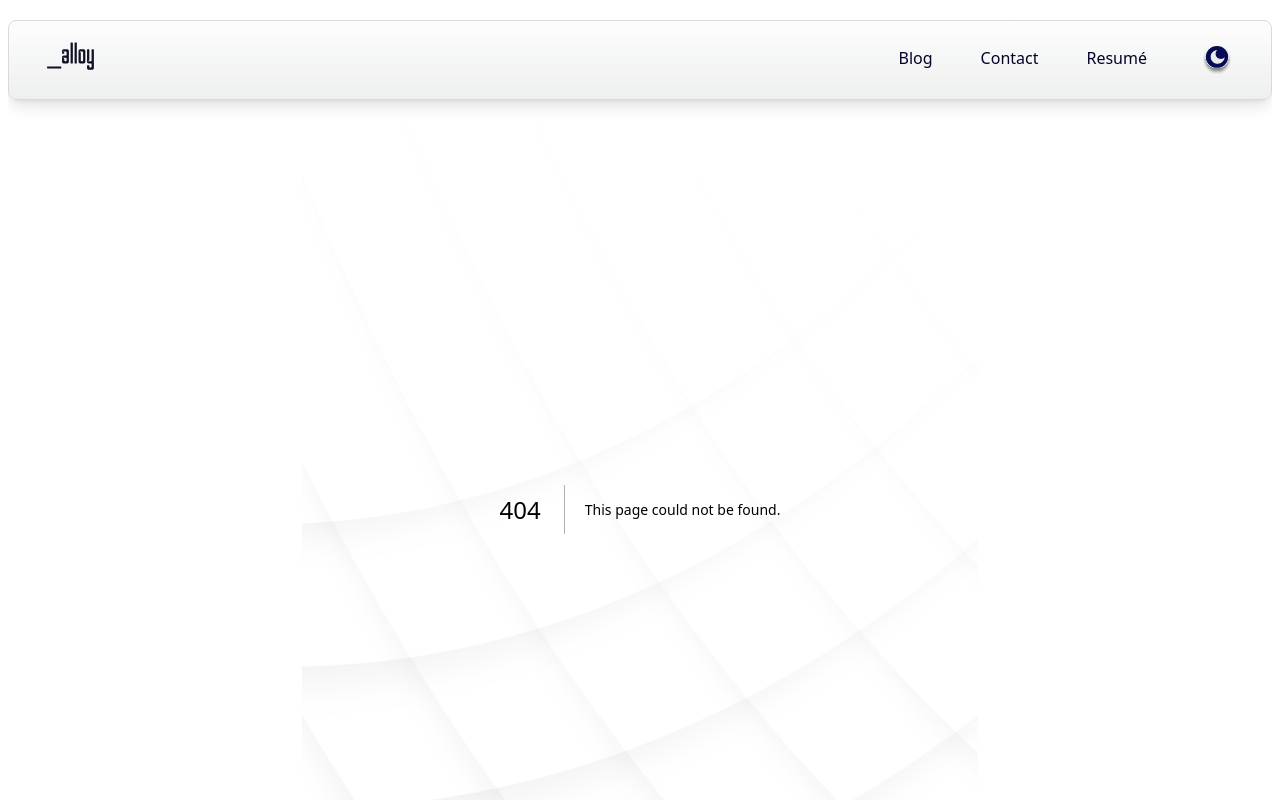
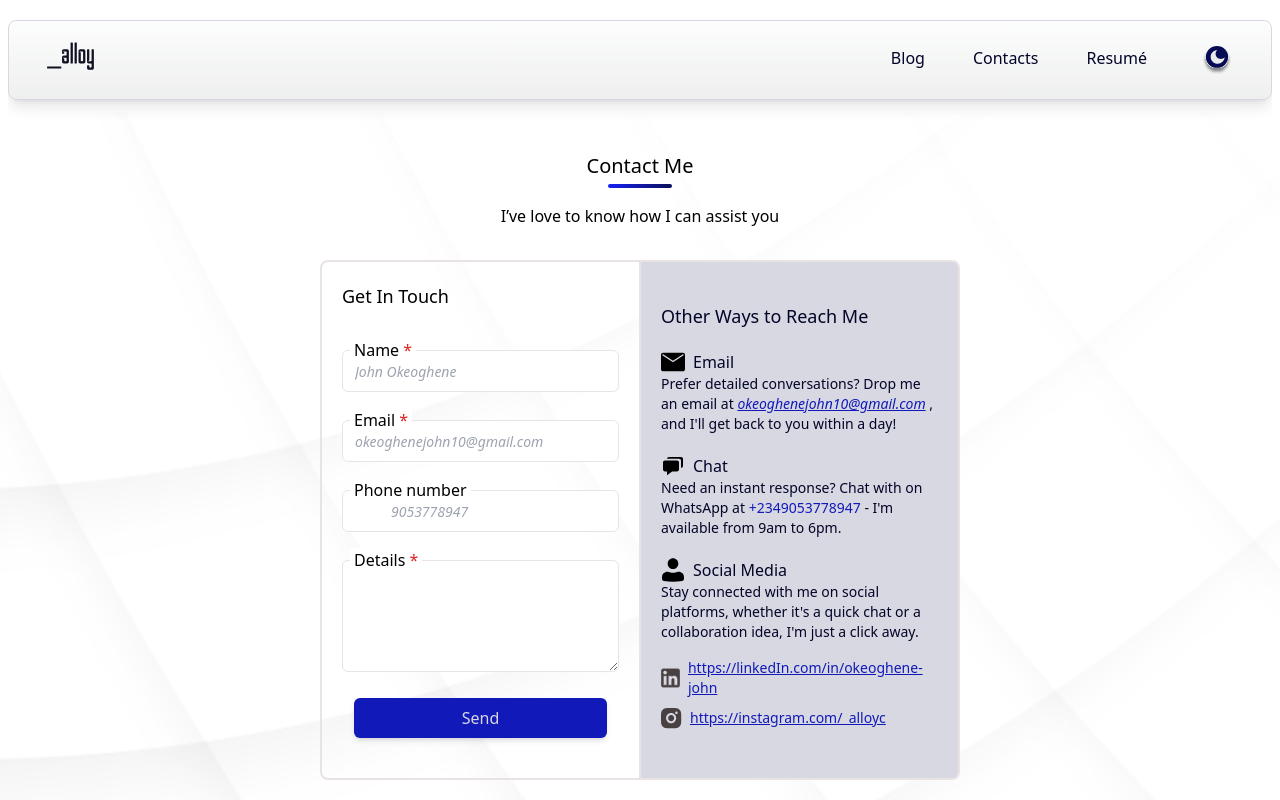
Before and after one commit to AlloyC/alloyc, a Next.js app: page /contacts in a window 1280 px wide. Before the commit this address had no page. Built offline with nearby package versions, Linux system fonts and the light colour scheme.

Commit message:
added scroll behaviour and contact page

```diff
--- a/src/app/components/sections/AboutMe.tsx
+++ b/src/app/components/sections/AboutMe.tsx
@@ -1,22 +1,32 @@
-import React from 'react'
-import SectionHeader from '../utils/SectionHeader'
+import React from "react";
+import SectionHeader from "../utils/SectionHeader";
 
 function AboutMe() {
   return (
-    <div className='px-3 space-y-5'>
-      <div className='flex md:justify-start'>
-      <SectionHeader text='Get to Know me' />
-          </div>
-          <div className='flex flex-col md:flex-row md:gap-10 lg:gap-5 gap-2 leading-7 md:px-4 text-pretty md:text-balance justify-center max-w-screen-[1000px]'>
-              <p className='md:w-6/12 lg:w-full'>
-              Hi, I’m John Okeoghene, a self-taught <span className='text-dark-blue dark:text-light-blue-DM'>front-end developer</span> passionate about creating impactful digital solutions. My journey into web development stems from a lifelong curiosity about how things work, from dissecting broken radios as a kid to building innovative projects like a hands-free flashlight.
-              </p>
-              <p className='md:w-5/12 lg:w-full'>
-              Over the years, I’ve honed my skills by collaborating with senior developers and UI/UX designers, contributing to efficient and user-centered projects. For me, tech isn’t just a field, it’s a tool to solve real-world problems creatively.
-              </p>
-          </div>
-    </div>
-  )
+    <section id="about-me" className="px-3 space-y-5">
+      <div className="flex md:justify-start">
+        <SectionHeader text="Get to Know me" />
+      </div>
+      <div className="flex flex-col md:flex-row md:gap-10 lg:gap-5 gap-2 leading-7 md:px-4 text-pretty md:text-balance justify-center max-w-screen-[1000px]">
+        <p className="md:w-6/12 lg:w-full">
+          Hi, I’m John Okeoghene, a self-taught{" "}
+          <span className="text-dark-blue dark:text-light-blue-DM">
+            front-end developer
+          </span>{" "}
+          passionate about creating impactful digital solutions. My journey into
+          web development stems from a lifelong curiosity about how things work,
+          from dissecting broken radios as a kid to building innovative projects
+          like a hands-free flashlight.
+        </p>
+        <p className="md:w-5/12 lg:w-full">
+          Over the years, I’ve honed my skills by collaborating with senior
+          developers and UI/UX designers, contributing to efficient and
+          user-centered projects. For me, tech isn’t just a field, it’s a tool
+          to solve real-world problems creatively.
+        </p>
+      </div>
+    </section>
+  );
 }
 
-export default AboutMe
+export default AboutMe;
--- /dev/null
+++ b/src/app/components/sections/ContactCard.tsx
@@ -0,0 +1,132 @@
+import React from "react";
+import Image from "next/image";
+import EmailIcon from "../../../../public/assets/icons/email.svg";
+import ChatIcon from "../../../../public/assets/icons/chat.svg";
+import SocialMedia from "../../../../public/assets/icons/user.svg";
+import Instagram from "../../../../public/assets/icons/instagram.svg";
+import LinkedIn from "../../../../public/assets/icons/linkedin.svg";
+import Link from "next/link";
+
+function ContactCard() {
+  return (
+    <div className="flex flex-col gap-4 md:gap-0 md:flex-row ">
+      <form
+        action=""
+        className="w-80 p-5 order-2 md:order-1 md:border-r-[1px] border-2 rounded-lg md:rounded-r-none border-gray"
+      >
+        <h3 className="mb-5 font-medium text-lg">Get In Touch</h3>
+        <div className="space-y-2">
+          <div className="pt-5 relative">
+            <label htmlFor="name">
+              <span className="absolute top-2 left-2 px-1 bg-white dark:bg-dark-theme">
+                Name <span className="text-red-600">*</span>
+              </span>
+            </label>
+            <input
+              type="text"
+              name="name"
+              className="py-2 px-3 dark:bg-dark-theme rounded-md border border-gray w-full placeholder:italic placeholder:text-sm"
+              placeholder="John Okeoghene"
+            />
+          </div>
+          <div className="pt-5 relative">
+            <label htmlFor="Email">
+              <span className="absolute top-2 left-2 px-1 bg-white dark:bg-dark-theme">
+                Email <span className="text-red-600">*</span>
+              </span>
+            </label>
+            <input
+              type="text"
+              name="Email"
+              className="py-2 px-3 dark:bg-dark-theme rounded-md border border-gray w-full placeholder:italic placeholder:text-sm"
+              placeholder="okeoghenejohn10@gmail.com"
+            />
+          </div>
+          <div className="pt-5 relative">
+            <label htmlFor="Phone number">
+              <span className="absolute top-2 left-2 px-1 bg-white dark:bg-dark-theme">
+                Phone number
+              </span>
+            </label>
+            <input
+              type="number"
+              name="Phone number"
+              className="py-2 pl-12 pr-3 dark:bg-dark-theme rounded-md border border-gray w-full placeholder:italic appearance-none placeholder:text-sm [&::-webkit-outer-spin-button]:appearance-none [&::-webkit-inner-spin-button]:appearance-none"
+              placeholder="9053778947"
+            />
+          </div>
+          <div className="pt-5 relative">
+            <label htmlFor="details">
+              <span className="absolute top-2 left-2 px-1 bg-white dark:bg-dark-theme">
+                Details <span className="text-red-600">*</span>
+              </span>
+            </label>
+            <textarea
+              name="details"
+              className="py-2 px-3 dark:bg-dark-theme min-h-28 rounded-md border border-gray w-full placeholder:italic placeholder:text-sm"
+            />
+          </div>
+          <div className="flex px-3 pt-3 pb-5">
+            <button className="w-full bg-dark-blue dark:bg-light-blue shadow-md font-medium text-light-gray py-2 rounded-md">
+              Send
+            </button>
+          </div>
+        </div>
+      </form>
+      <div className="w-80 p-5 pt-10 order-1 md:order-2 border-2 md:border-l-[1px] md:rounded-l-none rounded-lg border-gray flex flex-col gap-5 bg-light-gray text-dark-purplish-blue">
+        <h3 className="font-medium text-lg">Other Ways to Reach Me</h3>
+        <div className="">
+          <div className="flex gap-2 items-center">
+            <Image src={EmailIcon} className="w-6 h-5" alt="email me" />
+            <span className="font-medium">Email</span>
+          </div>
+          <p className="text-sm">
+            Prefer detailed conversations? Drop me an email at{" "}
+            <a
+              className="text-dark-blue dark:text-light-blue underline italic"
+              href="mailto:okeoghenejohn10@gmail.com"
+            >
+              okeoghenejohn10@gmail.com
+            </a>{" "}
+            , and I&apos;ll get back to you within a day!
+          </p>
+        </div>
+        <div>
+          <div className="flex gap-2 items-center">
+            <Image src={ChatIcon} className="w-6 h-6" alt="whatsapp" />
+            <span className="font-medium">Chat</span>
+          </div>
+          <p className="text-sm">
+            Need an instant response? Chat with on WhatsApp at{" "}
+            <Link href={"https://wa.me/qr/YFOKYWR5R7PCN1"} className="text-dark-blue dark:text-light-blue">
+              +2349053778947
+            </Link>{" "}
+            - I&apos;m available from 9am to 6pm.
+          </p>
+        </div>
+        <div>
+          <div className="flex gap-2 items-center">
+            <Image src={SocialMedia} className="w-6 h-6" alt="socials" />
+            <span className="font-medium">Social Media</span>
+          </div>
+          <p className="text-sm">
+            Stay connected with me on social platforms, whether it&apos;s a
+            quick chat or a collaboration idea, I&apos;m just a click away.
+          </p>
+          <div className="mt-4 space-y-1">
+            <a href="https://linkedIn.com/in/okeoghene-john" className="inline-flex gap-2 text-sm underline text-dark-blue dark:text-light-blue">
+              <Image src={LinkedIn} alt="linkedIn" className="filter invert" />
+              https://linkedIn.com/in/okeoghene-john
+            </a>
+            <a href="https://instagram.com/_alloyc" className="inline-flex gap-2 text-sm underline text-dark-blue dark:text-light-blue">
+              <Image src={Instagram} className="filter invert" alt="instagram" />
+              https://instagram.com/_alloyc
+            </a>
+          </div>
+        </div>
+      </div>
+    </div>
+  );
+}
+
+export default ContactCard;
--- a/src/app/components/sections/Footer.tsx
+++ b/src/app/components/sections/Footer.tsx
@@ -10,7 +10,7 @@ import Link from "next/link";
 function Footer() {
   const year = new Date().getFullYear();
   return (
-    <footer className="bg-footer-gradient dark:bg-dark-footer-gradient min-h-60 w-full px-10 pt-5 pb-3 ">
+    <footer className="bg-footer-gradient dark:bg-dark-footer-gradient min-h-60 max-w-screen-xl w-screen px-10 pt-5 pb-3 ">
       <div className="flex flex-col md:flex-row w-full mt-7 text-light-gray md:items-baseline">
         <div className="max-w-96 mx-auto">
           <Image src={Logo} className="w-12 mb-6" alt="_alloy" />
@@ -32,27 +32,58 @@ function Footer() {
           <h5 className="font-medium">Links</h5>
           <ul className="grid grid-cols-2 max-w-80 mt-4">
             <li>
-              <Link className="hover:scale-105 hover:font-medium" href={"/"}>Home</Link>
-            </li>
-            <li>
-              <Link className="hover:scale-105 hover:font-medium" href={"#about-me"}>About me</Link>
-            </li>
-            <li>
-              <Link className="hover:scale-105 hover:font-medium" href={"/blog"}>Blog</Link>
-            </li>
-            <li>
-              <Link className="hover:scale-105 hover:font-medium" href={"/resume"} download={true}>
-              Resumé
+              <Link className="hover:scale-105 hover:font-medium" href={"/"}>
+                Home
               </Link>
             </li>
             <li>
-              <Link className="hover:scale-105 hover:font-medium" href={"#projects"}>Projects</Link>
+              <Link
+                className="hover:scale-105 hover:font-medium"
+                href={"#about-me"}
+              >
+                About me
+              </Link>
             </li>
             <li>
-              <Link className="hover:scale-105 hover:font-medium" href={"#skills"}>Skills</Link>
+              <Link
+                className="hover:scale-105 hover:font-medium"
+                href={"/blog"}
+              >
+                Blog
+              </Link>
             </li>
             <li>
-              <Link className="hover:scale-105 hover:font-medium" href={"/contact"}>Contact</Link>
+              <a
+                className="hover:scale-105 hover:font-medium"
+                href={"/assets/pdf/Okeoghene-John-web-developer-resume.pdf"}
+                download={"Okeoghe_John_Resumé.pdf"}
+              >
+                Resumé
+              </a>
+            </li>
+            <li>
+              <Link
+                className="hover:scale-105 hover:font-medium"
+                href={"#projects"}
+              >
+                Projects
+              </Link>
+            </li>
+            <li>
+              <Link
+                className="hover:scale-105 hover:font-medium"
+                href={"#skills"}
+              >
+                Skills
+              </Link>
+            </li>
+            <li>
+              <Link
+                className="hover:scale-105 hover:font-medium"
+                href={"/contacts"}
+              >
+                Contact
+              </Link>
             </li>
           </ul>
         </div>
@@ -60,16 +91,16 @@ function Footer() {
       <div className="hidden md:flex flex-col md:flex-row w-full mt-7 text-light-gray md:items-baseline">
         <div className="max-w-96 py-2 mx-auto w-full inline-flex gap-2 items-center">
           <div className="w-28 border-t border-light-gray opacity-65"></div>
-          <Link href={""}>
+          <Link href={"https://wa.me/qr/YFOKYWR5R7PCN1"}>
             <Image src={Whatsapp} className="w-4" alt="whatsaspp" />
           </Link>
-          <Link href={""}>
+          <Link href={"https://instagram.com/_alloyc"}>
             <Image src={Instagram} className="w-4" alt="Instagram" />
           </Link>
-          <Link href={""}>
+          <Link href={"https://linkedIn.com/in/okeoghene-john"}>
             <Image src={LinkedIn} className="w-4" alt="linkedIn" />
           </Link>
-          <Link href={""}>
+          <Link href={"https://github.com/AlloyC"}>
             <Image src={GitHub} className="w-4" alt="github" />
           </Link>
         </div>
@@ -77,16 +108,16 @@ function Footer() {
       </div>
       <div className="max-w-96 md:hidden py-2 mt-5 mx-auto w-full inline-flex gap-2 items-center">
         <div className="w-28 border-t border-light-gray opacity-65"></div>
-        <Link href={""}>
+        <Link href={"https://wa.me/qr/YFOKYWR5R7PCN1"}>
           <Image src={Whatsapp} className="w-4" alt="whatsaspp" />
         </Link>
-        <Link href={""}>
+        <Link href={"https://instagram.com/_alloyc"}>
           <Image src={Instagram} className="w-4" alt="Instagram" />
         </Link>
-        <Link href={""}>
+        <Link href={"https://linkedIn.com/in/okeoghene-john"}>
           <Image src={LinkedIn} className="w-4" alt="linkedIn" />
         </Link>
-        <Link href={""}>
+        <Link href={"https://github.com/AlloyC"}>
           <Image src={GitHub} className="w-4" alt="github" />
         </Link>
       </div>
--- a/src/app/components/sections/Hero.tsx
+++ b/src/app/components/sections/Hero.tsx
@@ -2,6 +2,7 @@ import React from "react";
 
 import { Roboto } from "next/font/google";
 import Button from "../utils/Button";
+import Link from "next/link";
 
 const roboto = Roboto({
   weight: "700",
@@ -9,8 +10,9 @@ const roboto = Roboto({
 });
 
 function Hero() {
+
   return (
-    <div className={`bg-hero dark:bg-dark-hero bg-cover bg-left-bottom flex flex-col px-5 py-8 lg:px-12 lg:py-16 gap-5 w-full rounded-lg dark:text-light-gray text-dark-purplish-blue font-medium`}>
+    <section className={`bg-hero dark:bg-dark-hero bg-cover bg-left-bottom flex flex-col px-5 py-8 lg:px-12 lg:py-16 gap-5 w-full rounded-lg dark:text-light-gray text-dark-purplish-blue font-medium`}>
       <h1 className={`${roboto} text-2xl md:text-3xl lg:text-4xl max-w-96 lg:max-w-[480px] py-2`}>
         Hey there, I’m Oke and I am a{" "}
         <span className="text-light-blue dark:text-light-blue-DM">front-end developer</span>
@@ -21,18 +23,20 @@ function Hero() {
         you want to be. Let’s turn your goals into a reality.
       </p>
       <div className="mt-5 flex gap-5">
-        <Button
+        {/* <Button
           btnFunction={() => console.log("clicked")}
           solid={false}
           text="See my works"
-        />
-        <Button
+        /> */}
+        {/* <Button
           btnFunction={() => console.log("clicked")}
           solid={true}
           text="Contact Me"
-        />
+        /> */}
+        <Link href={'#projects'} className={`border-2 border-dark-blue dark:border-light-blue-DM text-dark-blue dark:text-light-blue-DM rounded-md px-4 py-2 font-medium`}>See my works</Link>
+        <Link href={'/contacts'} className={` bg-dark-blue border-2 dark:bg-light-blue-DM border-dark-blue dark:border-light-blue-DM text-white rounded-md px-4 py-2 font-medium`}>Contact Me</Link>
       </div>
-    </div>
+    </section>
   );
 }
 
--- a/src/app/components/sections/NavBar.tsx
+++ b/src/app/components/sections/NavBar.tsx
@@ -39,16 +39,17 @@ function NavBar() {
             </Link>
             <Link
               className="focus:animate-bounce h-9 px-2 outline-none"
-              href={"/blog"}
+              href={"/contacts"}
             >
-              <li className="font-medium hover:scale-105 py-1">Contact</li>
+              <li className="font-medium hover:scale-105 py-1">Contacts</li>
             </Link>
-            <Link
+            <a
+              download={"Okeoghene_John_Resumé"}
               className="focus:animate-bounce h-9 px-2 outline-none"
-              href={"/blog"}
+              href={"/assets/pdf/Okeoghene-John-web-developer-resume.pdf"}
             >
               <li className="font-medium py-1 hover:scale-105">Resumé</li>
-            </Link>
+            </a>
           </ul>
           <button className="mr-5 relative" onClick={toggleMode}>
             <Image
@@ -107,24 +108,28 @@ function NavBar() {
             </Link>
           </li>
           <li className="hover:font-medium">
-            <Link href={"/blog"} className="flex gap-2 items-center">
+            <Link href={"/contacts"} className="flex gap-2 items-center">
               <Image
                 src={mode === "light" ? ContactIcon : ContactIconLight}
                 alt="contacts"
                 className="w-6"
               />
-              Contact
+              Contacts
             </Link>
           </li>
           <li className="hover:font-medium">
-            <Link href={"/"} className="flex gap-2 items-center">
+            <a
+              href={"/assets/pdf/Okeoghene-John-web-developer-resume.pdf"}
+              download={"Okeoghene_John_Resumé"}
+              className="flex gap-2 items-center"
+            >
               <Image
                 src={mode === "light" ? ResumeIcon : ResumeIconLight}
                 alt="resume"
                 className="h-6 mx-1"
               />
               Resumé
-            </Link>
+            </a>
           </li>
           <li className="hover:font-medium">
             <button
--- a/src/app/components/sections/Projects.tsx
+++ b/src/app/components/sections/Projects.tsx
@@ -5,7 +5,7 @@ import Fupps from "../../../../public/assets/images/fupps.svg";
 
 function Projects() {
   return (
-    <div className="space-y-5 flex flex-col items-center">
+    <section id="projects" className="space-y-5 flex flex-col items-center">
       <SectionHeader text="Projects I Built" />
       <div className="flex flex-col md:flex-row gap-5 lg:gap-8">
         <ProjectCard
@@ -27,7 +27,7 @@ function Projects() {
           url="/fupps"
         />
       </div>
-    </div>
+    </section>
   );
 }
 
--- a/src/app/components/sections/Skills.tsx
+++ b/src/app/components/sections/Skills.tsx
@@ -13,7 +13,7 @@ import Skill from '../utils/Skill';
 
 function Skills() {
   return (
-      <div className='flex flex-col gap-3 items-center'>
+      <section id='skills' className='flex flex-col gap-3 items-center'>
           <SectionHeader text='My Skills' />
           <div className='-mt-12 md:mt-4 scale-50 md:scale-90 lg:scale-100 space-y-6'>
               <div className='flex gap-8'>
@@ -32,7 +32,7 @@ function Skills() {
                   <Skill skillName='CSS' source={CSS} />
               </div>
       </div>
-    </div>
+    </section>
   )
 }
 
--- /dev/null
+++ b/src/app/contacts/page.tsx
@@ -0,0 +1,15 @@
+import React from 'react'
+import SectionHeader from '../components/utils/SectionHeader'
+import ContactCard from '../components/sections/ContactCard'
+
+function ContactPage() {
+  return (
+    <div className='flex flex-col items-center py-10'>
+          <SectionHeader text='Contact Me' />
+          <p className='mt-4 mb-8'>I&rsquo;ve love to know how I can assist you</p>
+          <ContactCard/>
+    </div>
+  )
+}
+
+export default ContactPage
--- a/src/app/globals.css
+++ b/src/app/globals.css
@@ -9,6 +9,12 @@
   overflow-x: hidden;
 }
 
+body,
+html {
+  scroll-behavior: smooth !important;
+  scroll-padding-top: 122px !important;
+}
+
 button,
 a {
   outline: none;
@@ -16,7 +22,8 @@ a {
 
 button:focus,
 a:focus {
-  animation: lowFade 0.6s ease-out alternate 0ms infinite;
+  animation: lowFade 0.6s ease-out alternate 0ms;
+  animation-iteration-count: 8;
   font-weight: 600;
 }
 
--- a/src/app/layout.tsx
+++ b/src/app/layout.tsx
@@ -29,7 +29,11 @@ export default function RootLayout({
   children: React.ReactNode;
 }>) {
   return (
-    <html lang="en" suppressHydrationWarning>
+    <html
+      lang="en"
+      suppressHydrationWarning
+      className="scroll-smooth"
+    >
       <body
         className={`${geistSans.variable} ${geistMono.variable} dark:bg-dark-theme antialiased w-screen h-screen flex justify-center`}
       >
@@ -41,7 +45,11 @@ export default function RootLayout({
           <ThemeContext>
             <MenuContext>
               <NavBar />
-              <main className={"mt-28 h-max bg-main dark:bg-dark-theme dark:bg-none bg-cover bg-center"}>
+              <main
+                className={
+                  "mt-28 h-max bg-main dark:bg-dark-theme dark:bg-none bg-cover bg-center"
+                }
+              >
                 {children}
               </main>
               <Footer />
```
Also changed, not shown: src/app/page.tsx (+10 -8 lines), 1 other file (tests, documents, lock files or other folders).
